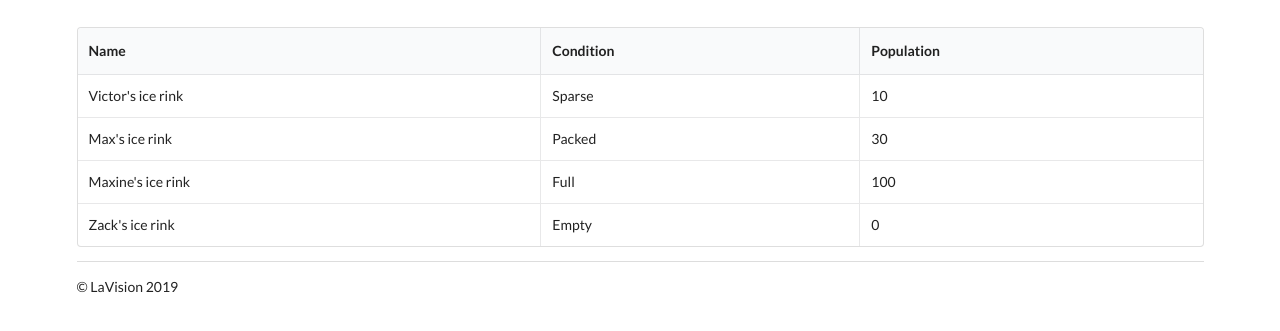
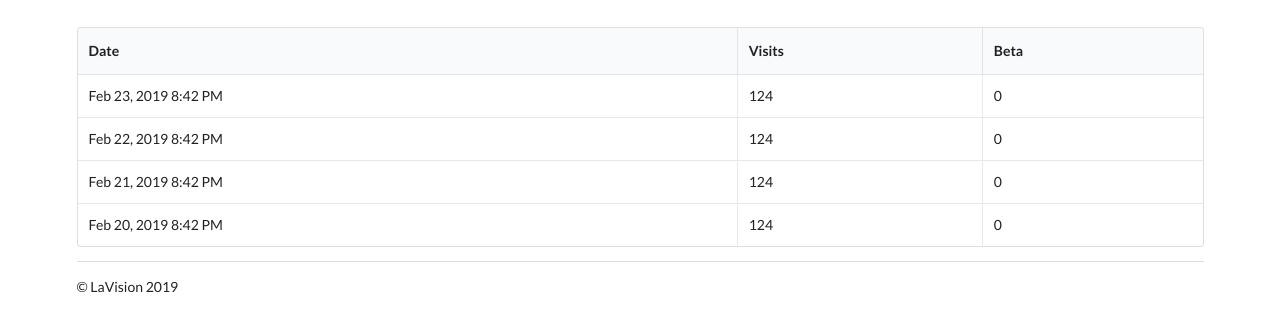
Before and after one commit to LaVision/LaVision-enterprise, a plain HTML site: page public/locations/ottawa.html in a window 1280 px wide. Shown: the part 105-436 px from the top of the page. Drawn offline with nearby package versions, Linux system fonts and the light colour scheme.

Commit message:
change chart

```diff
--- a/public/locations/ottawa.html
+++ b/public/locations/ottawa.html
@@ -27,31 +27,31 @@
       <table class="ui celled table">
         <thead>
           <tr>
-            <th>Name</th>
-            <th>Condition</th>
-            <th>Population</th>
+            <th>Date</th>
+            <th>Visits</th>
+            <th>Beta</th>
           </tr>
         </thead>
         <tbody>
           <tr>
-            <td data-label="Name">Victor's ice rink</td>
-            <td data-label="Condition">Sparse</td>
-            <td data-label="Population">10</td>
+            <td data-label="Date">Feb 23, 2019 8:42 PM</td>
+            <td data-label="Visits">124</td>
+            <td data-label="Beta">0</td>
           </tr>
           <tr>
-            <td data-label="Name">Max's ice rink</td>
-            <td data-label="Condition">Packed</td>
-            <td data-label="Population">30</td>
+              <td data-label="Date">Feb 22, 2019 8:42 PM</td>
+              <td data-label="Visits">124</td>
+              <td data-label="Beta">0</td>
           </tr>
           <tr>
-            <td data-label="Name">Maxine's ice rink</td>
-            <td data-label="Condition">Full</td>
-            <td data-label="Population">100</td>
+              <td data-label="Date">Feb 21, 2019 8:42 PM</td>
+              <td data-label="Visits">124</td>
+              <td data-label="Beta">0</td>
           </tr>
           <tr>
-            <td data-label="Name">Zack's ice rink</td>
-            <td data-label="Condition">Empty</td>
-            <td data-label="Population">0</td>
+              <td data-label="Date">Feb 20, 2019 8:42 PM</td>
+              <td data-label="Visits">124</td>
+              <td data-label="Beta">0</td>
           </tr>
         </tbody>
       </table>
```
